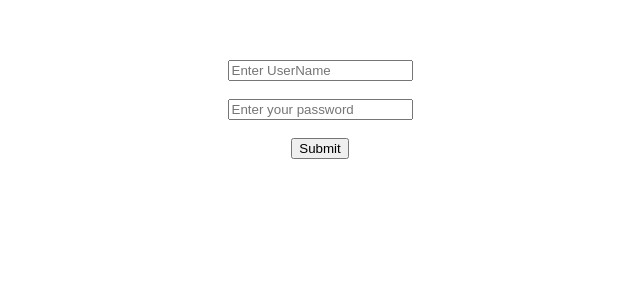
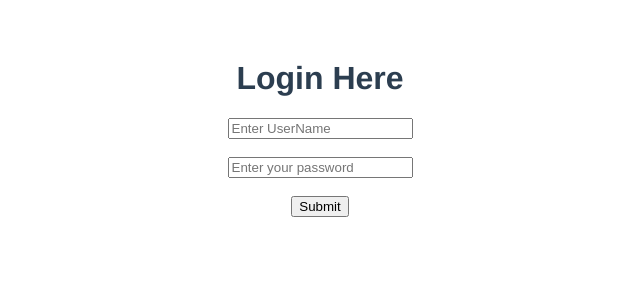
Before and after one commit to GK-SVG/Vue_JS, a Vue app: page / in a window 1280 px wide. Shown: the top 300 px of the page, without its empty margins (320-960 px from the left). Built offline with nearby package versions, Linux system fonts and the light colour scheme.

Commit message:
validating userdata in vue

```diff
--- a/src/App.vue
+++ b/src/App.vue
@@ -7,7 +7,8 @@
     <!-- <DataBinding/> -->
     <!-- <child v-on:changetitle="updateTitle($event)"/> -->
     <!-- <User/> -->
-    <Login/>
+    <h1>Login Here</h1>
+    <Login />
   </div>
 </template>
 
--- a/src/components/Form.vue
+++ b/src/components/Form.vue
@@ -1,8 +1,15 @@
 <template>
     <div>
-        <input type="text" v-model="userdata.username" placeholder="Enter UserName"><br><br>
-        <input type="password"  v-model="userdata.password" placeholder="Enter your password"><br><br>
-        <button v-on:click="uploadData" type="submit">Submit</button><br>
+        <p v-if="errors.length">
+            <b>Errors Are</b>
+            <ul >
+                <li v-for="error in errors" v-bind:key="error.id">{{error}}</li>
+            </ul>
+        </p>
+        <form @submit="uploadData">
+        <input type="text" v-model="username" placeholder="Enter UserName"><br><br>
+        <input type="password"  v-model="password" placeholder="Enter your password"><br><br>
+        <button type="submit">Submit</button><br></form>
     </div>
 </template>
 
@@ -11,16 +18,25 @@ export default {
     name:"Login",
     data(){
         return{
-            userdata:{
-                username:null,
-                password:null
-            }
+            errors:[],
+            username:null,
+            password:null
         }
     },
     methods:{
-        uploadData(){
-            console.log('username--',this.userdata.username)
-            console.log('password--',this.userdata.password)
+        uploadData(e){
+            e.preventDefault()
+            this.errors = []
+            if(this.username !=null && this.password!=null){
+                console.log('username--',this.username)
+                console.log('password--',this.password)
+            }
+            if (!this.username){
+                this.errors.push('username never blank')
+            }
+            if (!this.password){
+                this.errors.push('password never blank')
+            }
         }
     }
 }
```
